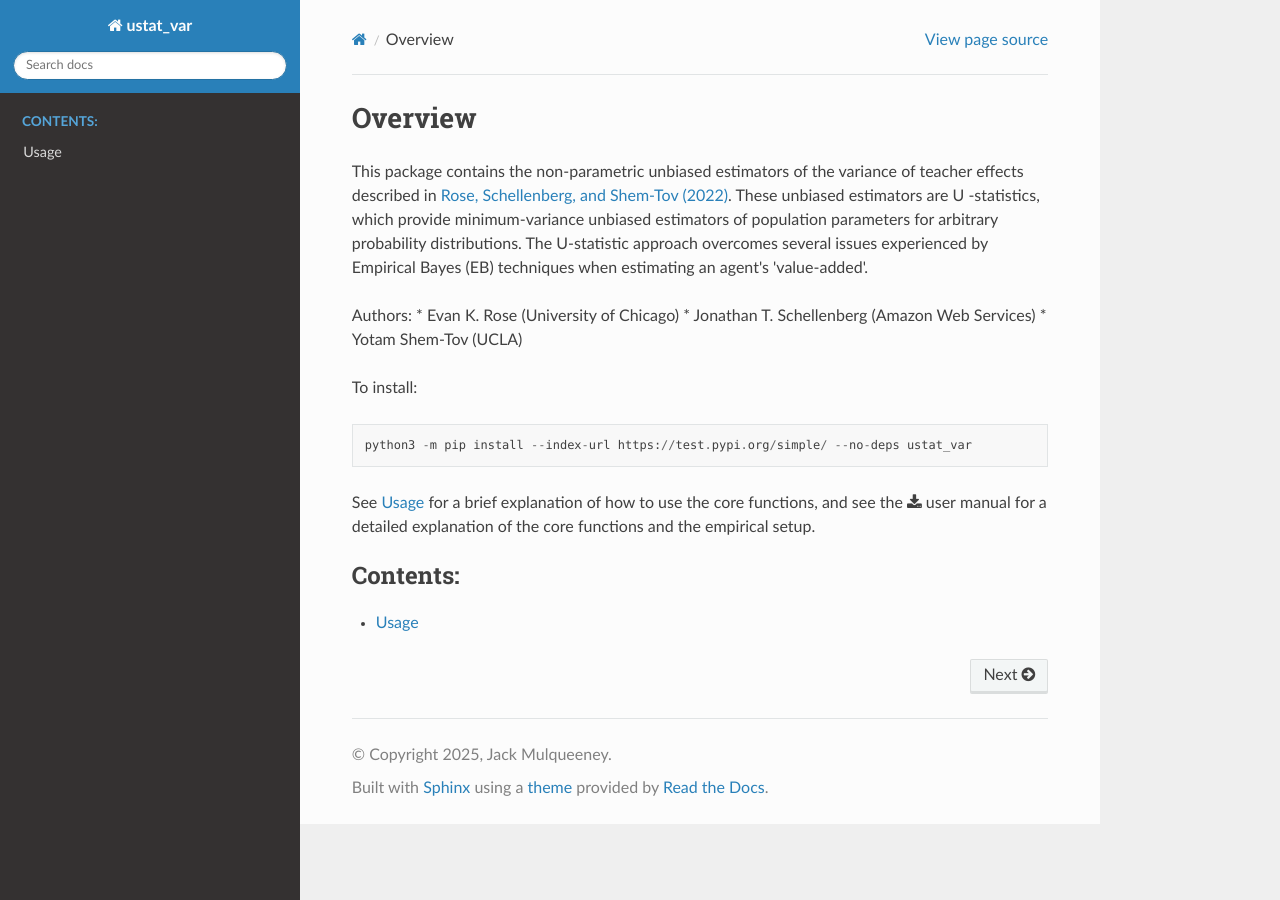
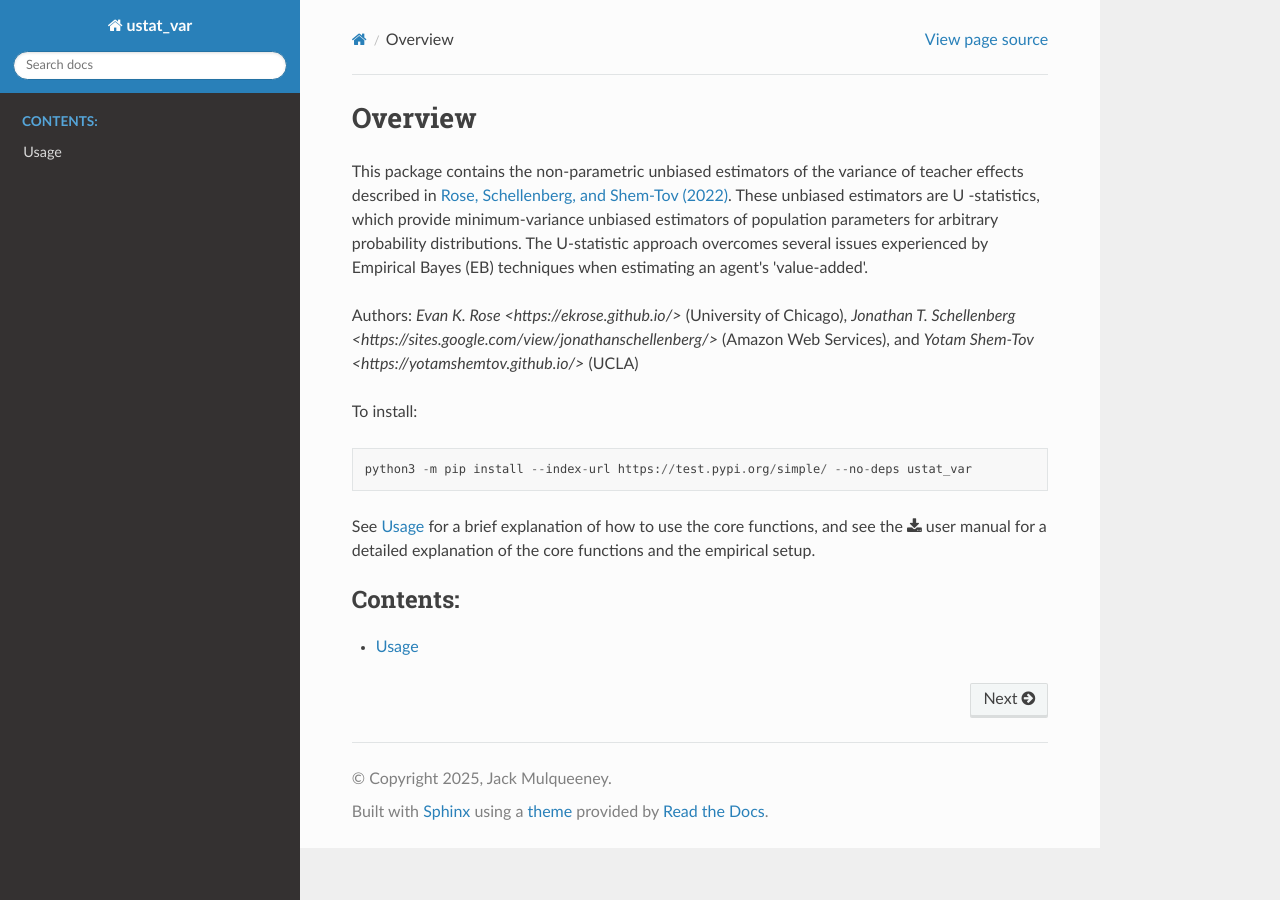
Before and after one commit to jkmulq/ustat_var, a Sphinx documentation site: the page built from docs/source/index.rst, in a window 1280 px wide. Built offline with Sphinx 7.4.7 and the Read the Docs theme 3.1.0, drawn with Linux system fonts in a browser that asks for light colours; pages that are not in the unit, such as notebooks, are missing from menus.

Commit message:
Links to author webpages

```diff
--- a/docs/source/index.rst
+++ b/docs/source/index.rst
@@ -10,10 +10,7 @@
 These unbiased estimators are U -statistics, which provide minimum-variance unbiased estimators of population parameters for arbitrary probability distributions.
 The U-statistic approach overcomes several issues experienced by Empirical Bayes (EB) techniques when estimating an agent's 'value-added'.
 
-Authors:
-* Evan K. Rose (University of Chicago)
-* Jonathan T. Schellenberg (Amazon Web Services)
-* Yotam Shem-Tov (UCLA)
+Authors: `Evan K. Rose <https://ekrose.github.io/>` (University of Chicago), `Jonathan T. Schellenberg <https://sites.google.com/view/jonathanschellenberg/>` (Amazon Web Services), and `Yotam Shem-Tov <https://yotamshemtov.github.io/>` (UCLA)
 
 To install::
 
```
